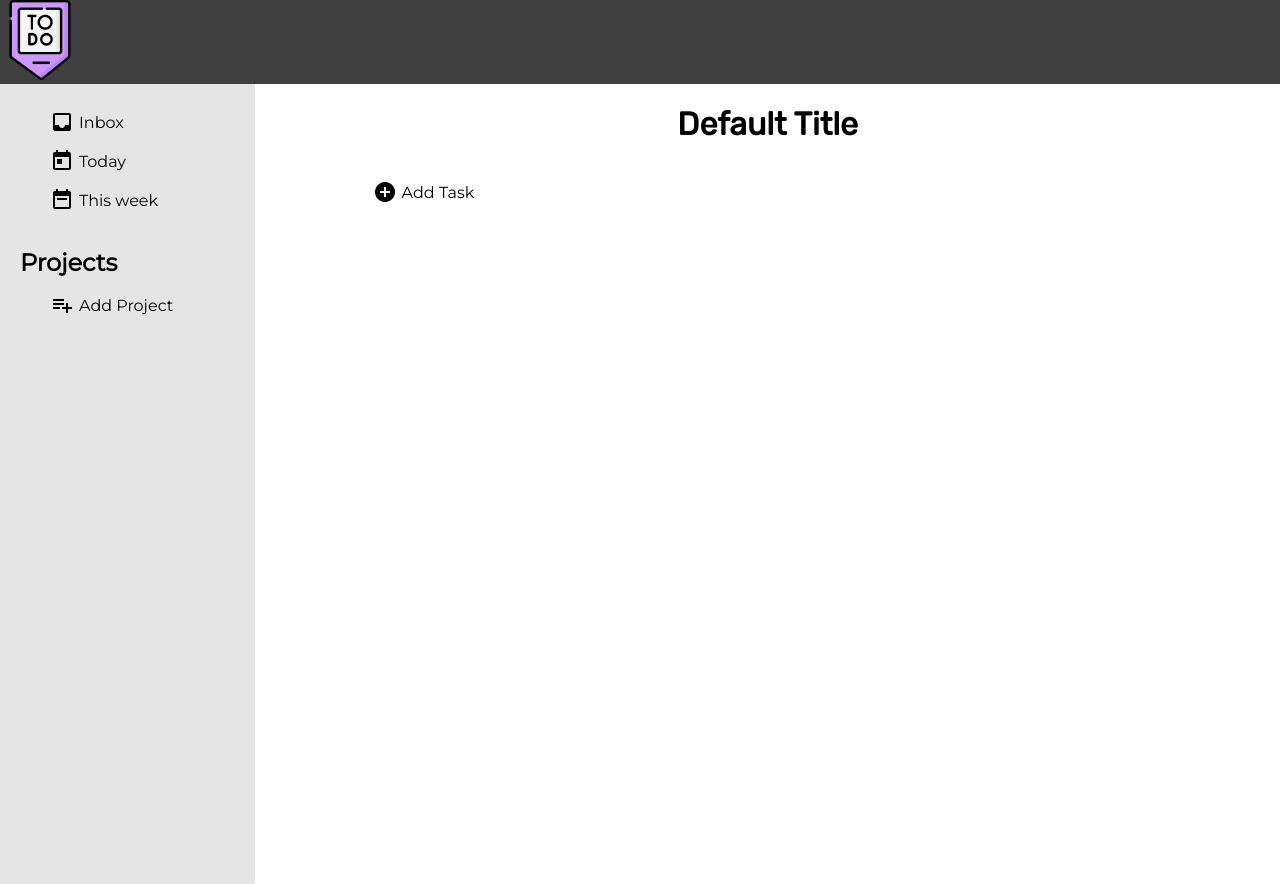
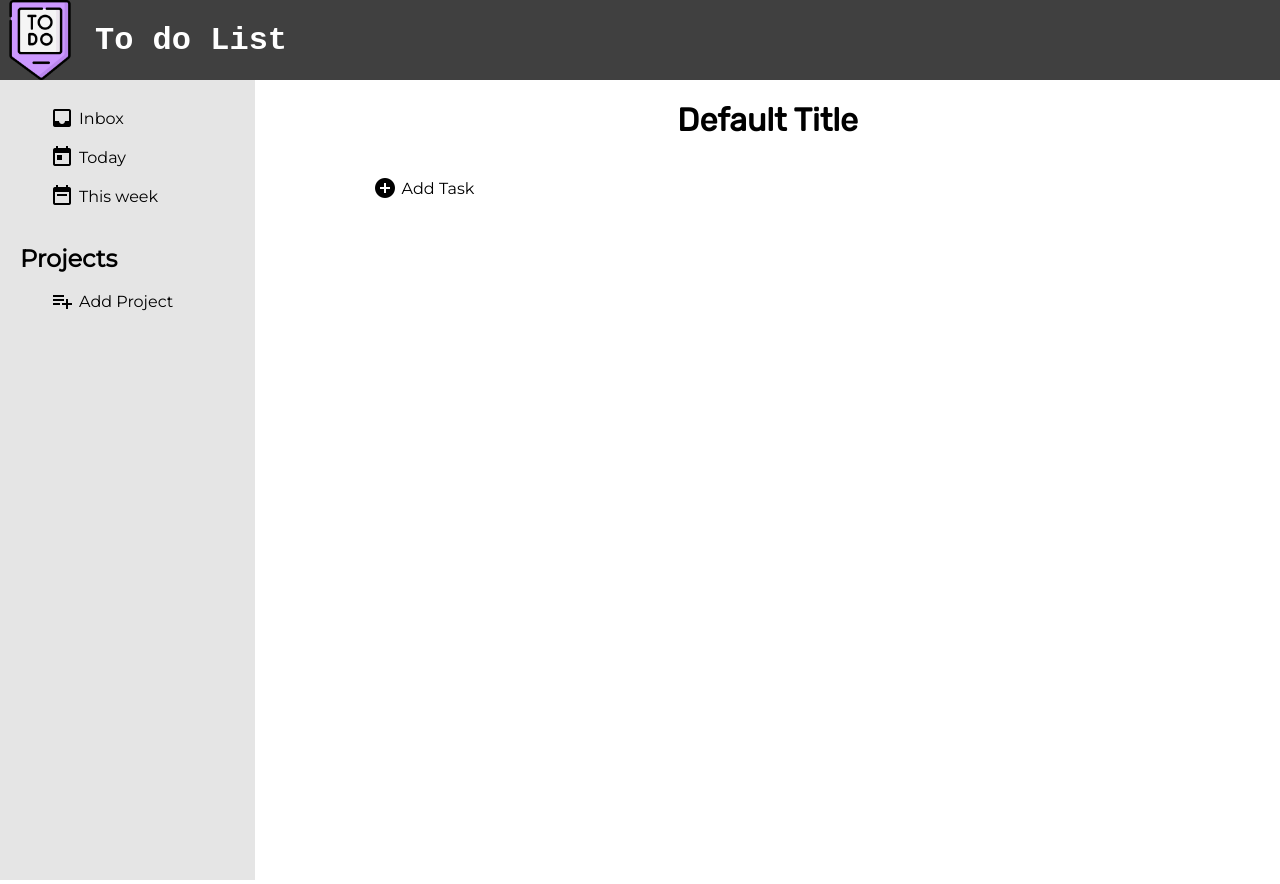
Before and after one commit to paulcarolino/todolist, a website built with webpack: page dist/index.html in a window 1280 px wide. Built offline with nearby package versions, Linux system fonts and the light colour scheme.

Commit message:
Change Header

```diff
--- a/dist/index.html
+++ b/dist/index.html
@@ -13,6 +13,7 @@
     <header>
         <div class="header">
             <img src="../Assets/Icons/logo.png" alt="">
+            <h1>To do List</h1>
         </div>
     </header>
 
--- a/dist/style.css
+++ b/dist/style.css
@@ -15,6 +15,12 @@ body {
 
 .header {
     width: 100%;
+    display: flex;
+    color: white;
+    font-family: 'Courier New', Courier, monospace;
+    align-items: center;
+    gap: 15px;
+    font-size: 1rem;
 
 }
 
```
